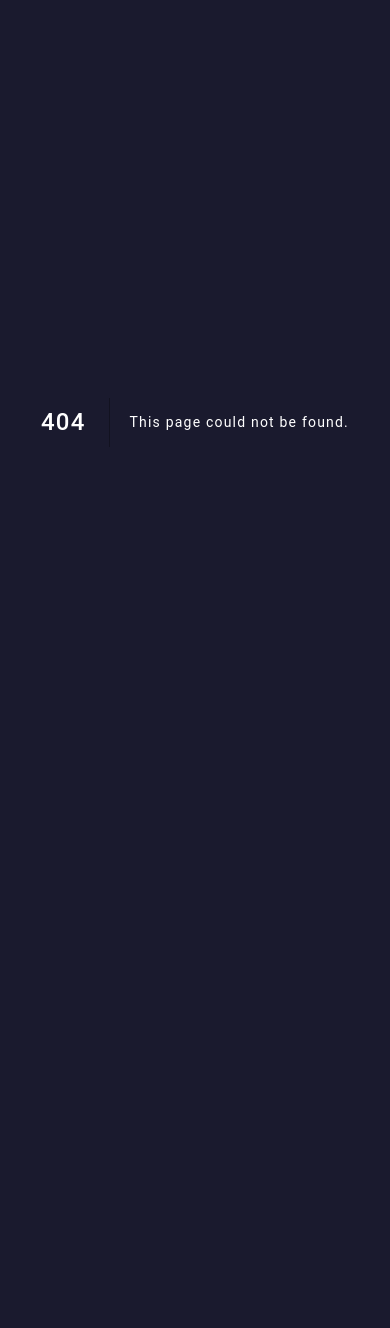
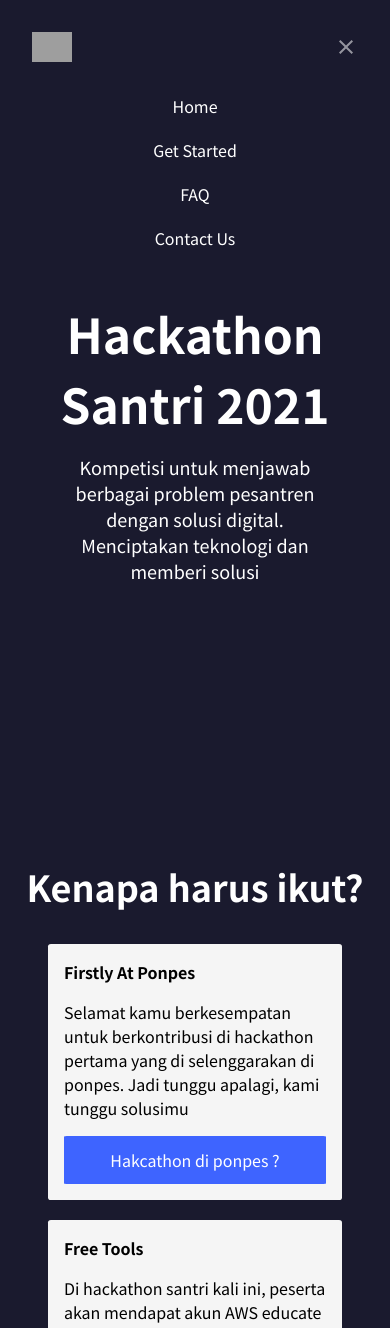
Before and after one commit to 4RSIM3R/hackathon-site, a Next.js app: page /test in a window 390 px wide. Before the commit this address had no page. Shown: the top 1328 px of the page. Before the commit the page ends 844 px from the top, so only its background shows below. Built offline with nearby package versions, Linux system fonts and the light colour scheme; grey boxes are pictures that could not be loaded.

Commit message:
:hammer: side project

```diff
--- /dev/null
+++ b/components/home/TesBanner.js
@@ -0,0 +1,38 @@
+import s from '../../styles/Tes.module.css'
+import ReactPlayer from "react-player"
+
+const TesBanner = () => {
+    return (
+        <div className={s.banner_wrapper}>
+            <h1 className={s.banner_title}>Hackathon Santri 2021</h1>
+            <h3 className={s.banner_subtitle}>Kompetisi untuk menjawab berbagai problem pesantren dengan solusi digital. <br /> <span>Menciptakan teknologi dan memberi solusi</span></h3>
+            <ReactPlayer
+                className={s.video_player}
+                controls={true}
+                url="https://www.youtube.com/watch?v=UVCP4bKy9Iw"
+            />
+            <div className={s.event_wrapper}>
+                <h2 className={s.event_title}>Kenapa harus ikut?</h2>
+                <div className={s.card_wrapper}>
+                    <div className={s.card_body}>
+                        <h4>Firstly At Ponpes</h4>
+                        <p>Selamat kamu berkesempatan untuk berkontribusi di hackathon pertama yang di selenggarakan di ponpes. Jadi tunggu apalagi, kami tunggu solusimu</p>
+                        <button>Hakcathon di ponpes ?</button>
+                    </div>
+                    <div className={s.card_body}>
+                        <h4>Free Tools</h4>
+                        <p>Di hackathon santri kali ini, peserta akan mendapat akun AWS educate gratis dan tentunya solusi AWS akan memberimu kekuatan penuh untuk mewujudkan mimpimu</p>
+                        <button>Baca dulu aja disini</button>
+                    </div>
+                    <div className={s.card_body}>
+                        <h4>And Many More</h4>
+                        <p>Dan tentunya, di hackathon santri kali ini banyak sekali benefit yang kamu dapatkan, mulai dari teman baru hingga insight dan skill juga akan kamu dapatkan</p>
+                        <button>Jangan lupa disini juga</button>
+                    </div>
+                </div>
+            </div>
+        </div>
+    )
+}
+
+export default TesBanner
--- /dev/null
+++ b/components/home/TesHeader.js
@@ -0,0 +1,32 @@
+import s from '../../styles/Tes.module.css'
+import { useState } from 'react'
+
+const TesHeader = () => {
+
+    const [visible, setvisible] = useState(true)
+    return (
+        <header className={s.header}>
+            <img src="https://icons-for-free.com/iconfiles/png/512/logo+react+react+js+icon-1320184811840217251.png" alt="" srcset="" className={s.logo} />
+            {visible && (<nav className={s.nav}>
+                <a href="">Home</a>
+                <a href="">Get Started</a>
+                <a href="">FAQ</a>
+                <a href="">Contact Us</a>
+            </nav>)}
+            <div className={s.hamburger_wrapper}>
+                {
+                    visible ?
+                        <svg onClick={(e => setvisible(!visible))} width="24" height="24" fill="#fff" xmlns="http://www.w3.org/2000/svg"><path height="24" width="24" className={s.hamburger} d="M19 6.41L17.59 5 12 10.59 6.41 5 5 6.41 10.59 12 5 17.59 6.41 19 12 13.41 17.59 19 19 17.59 13.41 12 19 6.41z" fill="#fff" fill-opacity="0.54" /></svg>
+                        :
+                        <svg onClick={(e => setvisible(!visible))} width="24" height="24" fill="#fff" xmlns="http://www.w3.org/2000/svg"><path height="24" width="24" className={s.hamburger} fill-rule="evenodd" clip-rule="evenodd" d="M2 8V6h20v2H2zm0 3v2h20v-2H2zm0 5v2h20v-2H2z" fill="#fff" fill-opacity=".54" /></svg>
+
+                }
+            </div>
+            <div className={s.register_wrapper}>
+                <button className={s.register}>Daftar</button>
+            </div>
+        </header>
+    )
+}
+
+export default TesHeader
--- a/package.json
+++ b/package.json
@@ -12,6 +12,7 @@
     "react": "17.0.1",
     "react-device-detect": "^1.14.0",
     "react-dom": "17.0.1",
-    "react-getscreen": "^1.1.3"
+    "react-getscreen": "^1.1.3",
+    "react-player": "^2.6.2"
   }
 }
--- /dev/null
+++ b/pages/test/index.js
@@ -0,0 +1,13 @@
+import TesHeader from '../../components/home/TesHeader'
+import TesBanner from '../../components/home/TesBanner'
+
+const TesIndex = () => {
+    return (
+        <>
+            <TesHeader/>
+            <TesBanner/>
+        </>
+    )
+}
+
+export default TesIndex
--- /dev/null
+++ b/styles/Tes.module.css
@@ -0,0 +1,174 @@
+.header {
+    display: grid;
+    grid-template-areas: "logo  nav  register";
+    margin-left: 2rem;
+    margin-right: 2rem;
+    margin-top: 2rem;
+}
+
+.logo {
+    width: 75px;
+}
+
+.register_wrapper {
+    display: grid;
+    align-items: center;
+    justify-items: end;
+    grid-template-columns: repeat(1, auto);
+}
+
+.register {
+    width: 12rem;
+    height: 3rem;
+    background-color: #0779e4;
+    border: none;
+    border-radius: 2%;
+    font-size: 1rem;
+    font-weight: 500;
+}
+
+.hamburger_wrapper {
+    display: none;
+}
+
+.nav {
+    grid-area: nav;
+    display: grid;
+    grid-template-columns: repeat(4, auto);
+    align-items: center;
+    justify-items: end;
+}
+
+.nav a {
+    text-decoration: none;
+}
+
+.banner_wrapper {
+    margin-top: 3rem;
+    text-align: center;
+    display: flex;
+    flex-direction: column;
+    align-items: center;
+}
+
+.banner_title {
+    font-size: 72px;
+    text-align: center;
+}
+
+.banner_subtitle {
+    font-size: 24px;
+    text-align: center;
+    max-width: 75%;
+    font-weight: 500;
+    margin-top: 1rem;
+}
+
+.video_player {
+    margin-top: 3rem;
+}
+
+.event_wrapper {
+    margin-top: 3rem;
+    margin-bottom: 3rem;
+}
+
+.event_title {
+    font-size: 36px;
+}
+
+.event_wrapper .card_wrapper {
+    margin-top: 2rem;
+    margin-left: 5rem;
+    margin-right: 5rem;
+    display: grid;
+    grid-template-areas: "card_body" "card_body" "card_body";
+    grid-template-columns: repeat(3, auto);
+    justify-items: center;
+    align-items: center;
+    column-gap: 3rem;
+    border: none;
+}
+
+.event_wrapper .card_wrapper .card_body {
+    padding: 1rem;
+    border-radius: 1%;
+    background-color: whitesmoke;
+    text-align: start;
+}
+
+.event_wrapper .card_wrapper .card_body h4 {
+    background-color: transparent;
+    color: black;
+    margin-bottom: 1rem;
+}
+
+.event_wrapper .card_wrapper .card_body p {
+    background-color: transparent;
+    color: black;
+}
+
+.event_wrapper .card_wrapper .card_body button {
+    margin-top: 1rem;
+    width: 100%;
+    padding: 0.75rem;
+    border: none;
+    border-radius: 1%;
+    background-color: #3e64ff;
+    font-size: 16px;
+}
+
+@media (max-width: 700px) {
+    .logo {
+        width: 40px;
+    }
+    .header {
+        grid-template-areas: "logo hamburger" "nav nav";
+    }
+    .nav {
+        margin-top: 2rem;
+        grid-template-rows: repeat(4, auto);
+        grid-template-columns: none;
+        row-gap: 20px;
+        justify-items: center;
+    }
+    .hamburger_wrapper {
+        display: grid;
+        grid-template-columns: repeat(1, auto);
+        align-items: center;
+        justify-items: end;
+    }
+    .hamburger {
+        background-color: transparent;
+        width: 72px;
+        height: 72px;
+    }
+    .register_wrapper {
+        display: none;
+    }
+    .banner_wrapper {
+        padding-left: 1rem;
+        padding-right: 1rem;
+    }
+    .banner_title {
+        font-size: 48px;
+    }
+    .banner_subtitle {
+        font-size: 18px;
+        text-align: center;
+        font-weight: 400;
+        margin-top: 1rem;
+    }
+    .video_player {
+        height: 180px !important;
+        width: 320px !important;
+    }
+    .event_wrapper .card_wrapper {
+        grid-template-areas: "card_body";
+        grid-template-columns: repeat(1, auto);
+        justify-items: center;
+        row-gap: 20px;
+        margin-left: 2rem;
+        margin-right: 2rem;
+    }
+}
--- a/styles/globals.css
+++ b/styles/globals.css
@@ -1,9 +1,9 @@
+@import url('https://fonts.googleapis.com/css2?family=Noto+Sans+JP:wght@100;300;400;500;700;900&display=swap');
 *,
 body {
     margin: 0;
     padding: 0;
-    font-family: 'Roboto', sans-serif;
+    font-family: 'Noto Sans JP', sans-serif;
     background-color: #1a1a2e;
-    letter-spacing: 0.075rem;
     color: white;
 }
```
Also changed, not shown: 1 other file (tests, documents, lock files or other folders).
